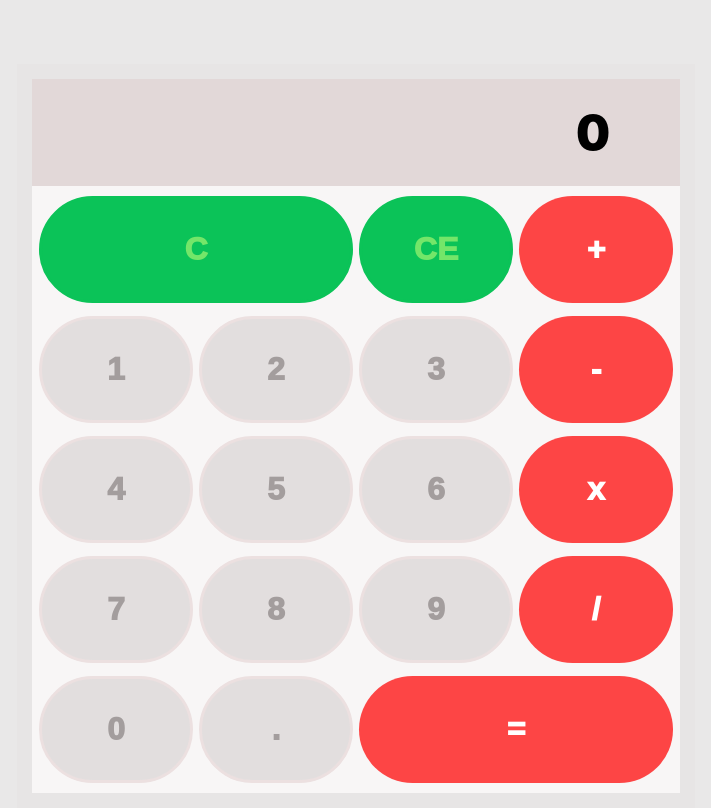
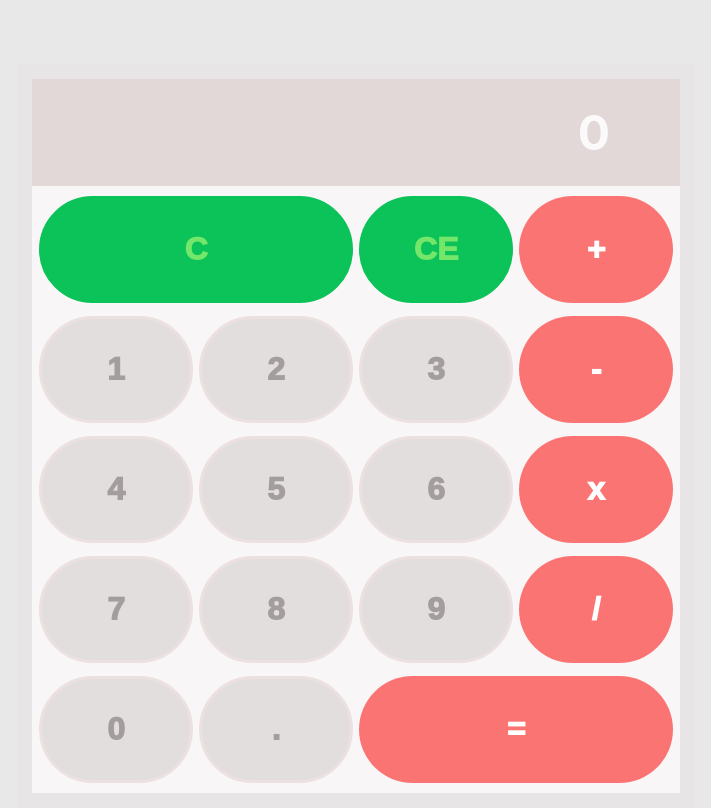
Before and after one commit to HuzefaUsama25/react-calculator, a React (Create React App) app: page / in a window 1280 px wide. Shown: the whole page, without its empty margins (284-995 px from the left). Built offline with nearby package versions, Linux system fonts and the light colour scheme.

Commit message:
Fixed Colors

```diff
--- a/src/index.css
+++ b/src/index.css
@@ -27,12 +27,12 @@ body {
 }
 
 .display {
-  grid-template-columns: auto;
   background-color: rgb(226, 216, 216);
+  color: rgba(255, 255, 255, 0.842);
   padding: 0.5em 70px;
   font-size: 3em;
   text-align: right;
-  font-weight: 900;
+  font-weight: 700;
 }
 
 .keypad {
@@ -43,7 +43,6 @@ body {
 }
 
 button {
-  /*color: rgba(253, 253, 253, 0.863);*/
   color: rgb(163, 157, 157);
   font-weight: 1000;
   margin: 0.2em 0.1em;
@@ -66,8 +65,8 @@ button:hover {
 
 .operator {
   color: white;
-  background-color: rgba(255, 0, 0, 0.719);
-  border: red;
+  background-color: rgba(255, 0, 0, 0.527);
+  border: rgba(255, 0, 0, 0.507);
 }
 
 .equal {
```
